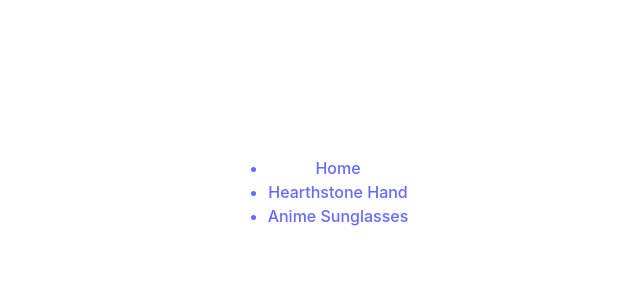
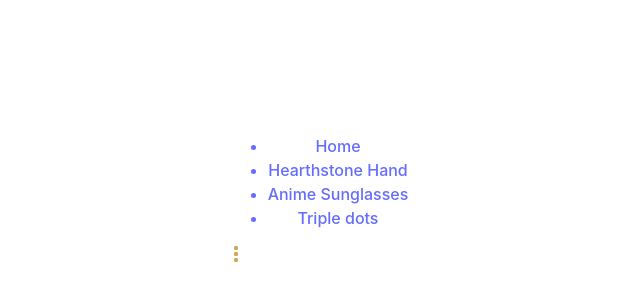
Before and after one commit to sergnio/css-js-playground, a React (Vite) app: page /dots in a window 1280 px wide. Shown: the part 208-508 px from the top of the page, without its empty margins (322-962 px from the left). Built offline with nearby package versions, Linux system fonts and the light colour scheme.

Commit message:
great success

```diff
--- /dev/null
+++ b/src/TripleDots.tsx
@@ -0,0 +1,97 @@
+import React, { useState } from "react";
+import styled from "styled-components";
+
+const Container = styled.div`
+  display: flex;
+  position: relative;
+`;
+
+const MenuButton = styled.button`
+  background: transparent;
+  border: none;
+  color: #666;
+  cursor: pointer;
+  padding: 0;
+`;
+
+const Icon = styled.div`
+  display: inline-block;
+  position: relative;
+  width: 1rem;
+  height: 1rem;
+
+  &::before,
+  &::after {
+    content: "";
+    position: absolute;
+    width: 100%;
+    background-color: transparent;
+    // colors of the actual dots
+    border-bottom: 4px dotted hsl(38.9, 59.2%, 57.8%);
+    top: 50%;
+    transform: translateY(-50%) rotate(90deg);
+  }
+
+  &::before {
+    left: 0;
+  }
+
+  &::after {
+    right: 0;
+  }
+`;
+
+const Menu = styled.ul`
+  background-color: hsl(0, 0%, 0%, 85%);
+  border-radius: 4px;
+  box-shadow: 0 2px 8px rgba(0, 0, 0, 0.15);
+  list-style: none;
+  margin: 0;
+  padding: 0;
+  position: absolute;
+  left: 1em;
+  z-index: 1;
+`;
+
+const MenuItem = styled.li`
+  cursor: pointer;
+  border-bottom: 1px solid #f2f2f2;
+  padding: 0.5rem;
+  text-align: center;
+
+  &:last-child {
+    border-bottom: none;
+  }
+`;
+
+export default () => {
+  const [isOpen, setIsOpen] = useState(false);
+
+  const items = ["Item 1", "Item 2", "Item 3"];
+
+  const handleToggleMenu = () => {
+    setIsOpen(!isOpen);
+  };
+
+  return (
+    <Container>
+      <MenuButton onClick={handleToggleMenu}>
+        <Icon />
+      </MenuButton>
+      {isOpen && (
+        <Menu>
+          {items.map((item) => (
+            <MenuItem
+              onClick={() => {
+                handleToggleMenu();
+              }}
+              key={item}
+            >
+              {item}
+            </MenuItem>
+          ))}
+        </Menu>
+      )}
+    </Container>
+  );
+};
--- a/src/main.tsx
+++ b/src/main.tsx
@@ -6,6 +6,7 @@
 import { BrowserRouter, Route, Routes } from "react-router-dom";
 import OverflowingChildren from "./OverflowingChildren";
 import AnimeSunglasses from "./AnimeSunglasses";
+import TripleDots from "./TripleDots";
 
 interface RoutesProps {
   name: string;
@@ -21,6 +22,7 @@
     component: OverflowingChildren,
   },
   { name: "Anime Sunglasses", path: "/sunglasses", component: AnimeSunglasses },
+  { name: "Triple dots", path: "/dots", component: TripleDots },
 ];
 
 ReactDOM.createRoot(document.getElementById("root") as HTMLElement).render(
```
